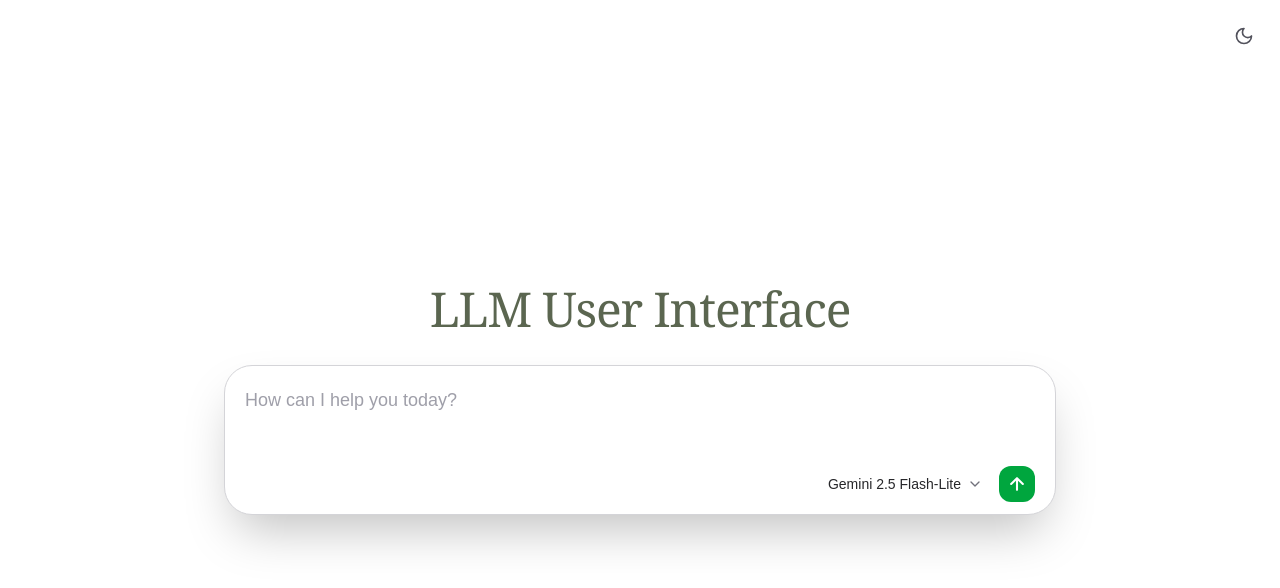
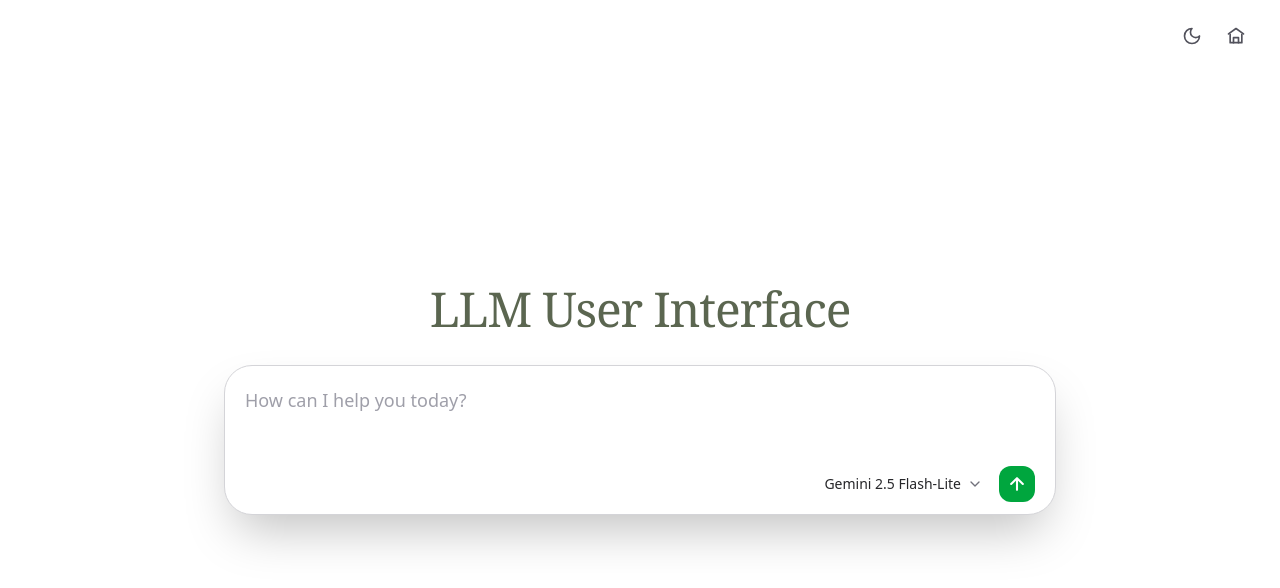
Before and after one commit to obj809/llm-user-interface, a Next.js app: page / in a window 1280 px wide. Shown: the top 588 px of the page. Built offline with nearby package versions, Linux system fonts and the light colour scheme.

Commit message:
adds home button and adjusts font

```diff
--- a/app/components/ChatApp.tsx
+++ b/app/components/ChatApp.tsx
@@ -3,7 +3,9 @@
 import { useEffect, useRef, useState } from "react";
 import ChatBox from "./ChatBox";
 import ChatMessage, { type Message } from "./ChatMessage";
+import HomeButton from "./HomeButton";
 import Spark from "./Spark";
+import ThemeToggle from "./ThemeToggle";
 import { DEFAULT_MODEL_ID, type ModelId } from "../models";
 
 type Turn = { user: Message; assistant: Message | null };
@@ -141,9 +143,28 @@ export default function ChatApp() {
     }
   };
 
+  // Reset to the welcome screen, clearing the conversation. Any in-flight
+  // stream keeps targeting its (now-absent) message id, so it harmlessly
+  // no-ops against the empty list.
+  const handleHome = () => {
+    setMessages([]);
+    setThinking(false);
+    setIsStreaming(false);
+  };
+
+  // Fixed top-right toolbar: theme toggle, with the home button to its right.
+  const toolbar = (
+    <div className="fixed right-6 top-4 z-10 flex items-center gap-1">
+      <ThemeToggle />
+      <HomeButton onClick={handleHome} />
+    </div>
+  );
+
   // Welcome view — shown before the first message is sent.
   if (messages.length === 0) {
     return (
+      <>
+        {toolbar}
         <div className="flex flex-1 flex-col items-center justify-center px-4">
           <h1 className="mb-8 text-center font-serif text-5xl tracking-tight text-[#5b6650] dark:text-[#c8ccbf]">
             LLM User Interface
@@ -154,6 +175,7 @@ export default function ChatApp() {
             onModelChange={setModel}
           />
         </div>
+      </>
     );
   }
 
@@ -162,15 +184,21 @@ export default function ChatApp() {
 
   return (
     <div className="flex min-h-0 flex-1 flex-col overflow-hidden">
+      {toolbar}
       <div ref={scrollRef} className="min-h-0 flex-1 overflow-y-auto">
         <div className="mx-auto w-full max-w-[52rem] px-4 py-8">
           {turns.map((turn, i) => {
             const isLast = i === turns.length - 1;
+            // The newest turn reserves a viewport so it can scroll to the top
+            // while earlier turns slide off-screen. The very first turn has
+            // nothing above it, so reserving space there would only create an
+            // empty overflow (and a needless scrollbar) for short replies.
+            const reserveViewport = isLast && i > 0;
             return (
               <div
                 key={turn.user.id}
                 ref={isLast ? lastTurnRef : undefined}
-                style={isLast ? { minHeight: viewportHeight || undefined } : undefined}
+                style={reserveViewport ? { minHeight: viewportHeight || undefined } : undefined}
                 className="scroll-mt-8 space-y-6 pb-10"
               >
                 <ChatMessage message={turn.user} />
--- /dev/null
+++ b/app/components/HomeButton.tsx
@@ -0,0 +1,38 @@
+"use client";
+
+type HomeButtonProps = {
+  onClick: () => void;
+};
+
+// Discrete reset button: returns the app to the welcome screen.
+export default function HomeButton({ onClick }: HomeButtonProps) {
+  return (
+    <button
+      type="button"
+      onClick={onClick}
+      aria-label="Return home and start a new conversation"
+      className="flex h-10 w-10 items-center justify-center rounded-full text-zinc-600 transition-colors hover:bg-zinc-200 dark:text-zinc-300 dark:hover:bg-zinc-800"
+    >
+      <HomeIcon />
+    </button>
+  );
+}
+
+function HomeIcon() {
+  return (
+    <svg
+      width="20"
+      height="20"
+      viewBox="0 0 24 24"
+      fill="none"
+      stroke="currentColor"
+      strokeWidth="2"
+      strokeLinecap="round"
+      strokeLinejoin="round"
+    >
+      <path d="M3 9.5 12 3l9 6.5" />
+      <path d="M5 10v10h14V10" />
+      <path d="M9 20v-6h6v6" />
+    </svg>
+  );
+}
--- a/app/components/Markdown.tsx
+++ b/app/components/Markdown.tsx
@@ -44,7 +44,7 @@ const components: Components = {
       return <CodeBlock code={text} language={match?.[1]} />;
     }
     return (
-      <code className="rounded bg-zinc-200/70 px-1.5 py-0.5 text-[0.9em] dark:bg-zinc-700/70">
+      <code className="rounded bg-zinc-200/70 px-1.5 py-0.5 font-mono text-[0.9em] dark:bg-zinc-700/70">
         {children}
       </code>
     );
--- a/app/globals.css
+++ b/app/globals.css
@@ -71,12 +71,13 @@
 @theme inline {
   --color-background: var(--background);
   --color-foreground: var(--foreground);
-  --font-sans: var(--font-geist-sans);
-  --font-mono: var(--font-geist-mono);
+  --font-sans: system-ui, -apple-system, BlinkMacSystemFont, "Segoe UI", sans-serif;
+  --font-mono: ui-monospace, SFMono-Regular, Menlo, Monaco, Consolas,
+    "Liberation Mono", "Courier New", monospace;
 }
 
 body {
   background: var(--background);
   color: var(--foreground);
-  font-family: Arial, Helvetica, sans-serif;
+  font-family: var(--font-sans);
 }
--- a/app/layout.tsx
+++ b/app/layout.tsx
@@ -1,7 +1,5 @@
 import type { Metadata } from "next";
-import { Geist, Geist_Mono } from "next/font/google";
 import "./globals.css";
-import ThemeToggle from "./components/ThemeToggle";
 
 // Runs before paint to apply the saved (or system) theme and avoid a flash.
 const themeInitScript = `
@@ -13,16 +11,6 @@ const themeInitScript = `
   } catch (e) {}
 })();
 `;
-
-const geistSans = Geist({
-  variable: "--font-geist-sans",
-  subsets: ["latin"],
-});
-
-const geistMono = Geist_Mono({
-  variable: "--font-geist-mono",
-  subsets: ["latin"],
-});
 
 export const metadata: Metadata = {
   title: "LLM User Interface",
@@ -38,17 +26,12 @@ export default function RootLayout({
     <html
       lang="en"
       suppressHydrationWarning
-      className={`${geistSans.variable} ${geistMono.variable} h-full antialiased`}
+      className="h-full antialiased"
     >
       <head>
         <script dangerouslySetInnerHTML={{ __html: themeInitScript }} />
       </head>
-      <body className="h-full flex flex-col">
-        <div className="fixed right-4 top-4 z-10">
-          <ThemeToggle />
-        </div>
-        {children}
-      </body>
+      <body className="h-full flex flex-col">{children}</body>
     </html>
   );
 }
```
Lines whose indentation alone changed are shown as unchanged.
